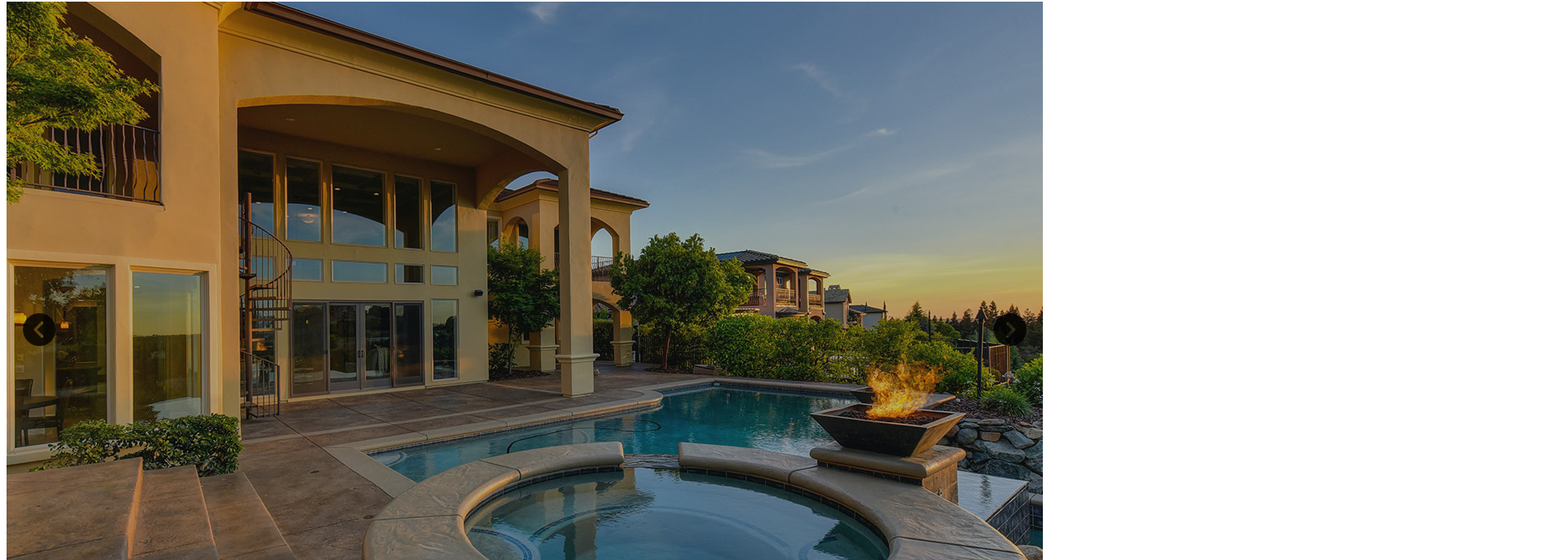
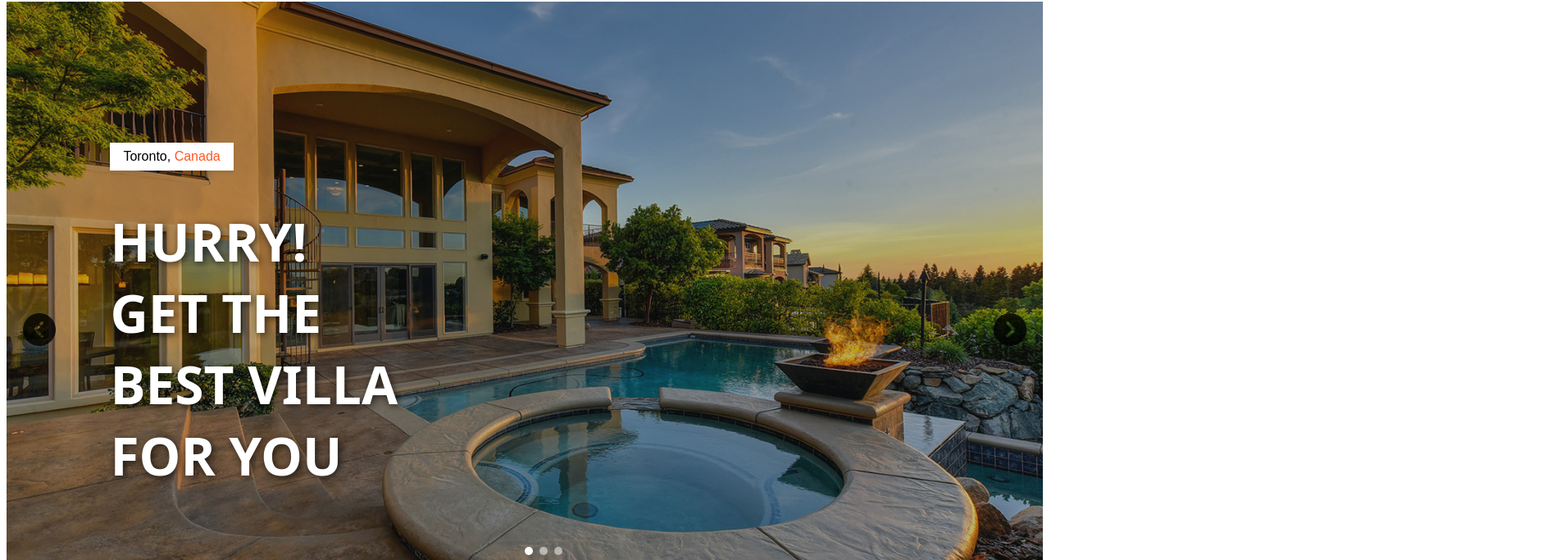
Before and after one commit to Pankajakshan-Vineeth/Villa-Website, a React (Vite) app: page / in a window 1280 px wide. Shown: the part 201-884 px from the top of the page at 82% size, 1904 px wide, since content can reach past the window. Built offline with nearby package versions, Linux system fonts and the light colour scheme.

Commit message:
completed hero component

```diff
--- a/src/App.jsx
+++ b/src/App.jsx
@@ -1,12 +1,10 @@
-import React from 'react'
-import NavBar from './Components/NavBar/NavBar'
-import Hero from './Components/Hero/Hero'
+
+import Home from './Pages/Home'
 
 const App = () => {
   return (
     <div>
-      <NavBar/>
-      <Hero/>
+      <Home/>
     </div>
   )
 }
--- /dev/null
+++ b/src/Components/Featured/Featured.jsx
@@ -0,0 +1,17 @@
+import React from "react";
+import "./Featured.css";
+import chair from '../../assets/featured.jpg'
+import chairicon from '../../assets/featured-icon.jpg'
+
+const Featured = () => {
+  return (
+    <div className="feature-container">
+      <div className="image-container">
+        <img src={chair} alt="" />
+        <img src={chairicon} alt="" />
+        </div>
+    </div>
+  );
+};
+
+export default Featured;
--- a/src/Components/Hero/Hero.css
+++ b/src/Components/Hero/Hero.css
@@ -3,10 +3,9 @@
   width: 100%;
   height: 100vh;
 }
-
 .slider-image {
   width: 100%;
-  height: 100%;
+  height: 700px;
   object-fit: cover;
 }
 
@@ -37,9 +36,9 @@ z
 }
 
 .dots {
-  position: absolute;
-  bottom: 15px;
-  left: 50%;
+  position: relative;
+  bottom: 40px;
+  left: 100%;
   transform: translateX(-50%);
   display: flex;
   gap: 8px;
@@ -59,3 +58,36 @@ z
   opacity: 1;
   background-color: #fff;
 }
+
+.text-overlay {
+  position: absolute;
+  top: 20%;
+  left: 10%;
+  color: white;
+  font-size: 2rem;
+  font-weight: bold;
+  z-index: 5;
+  text-shadow: 2px 2px 10px rgba(0, 0, 0, 0.7);
+  max-width: 80%;
+}
+
+.text-button{
+  background-color: white;
+  border: none;
+  padding: 8px 16px;
+  font-size: 16px;
+  font-family: sans-serif;
+  color: #000;
+  display: inline-block;
+  box-shadow: 0 2px 4px rgba(0, 0, 0, 0.1);
+  cursor: pointer;
+}
+
+.city{
+   color: #000;
+}
+
+.country{
+  color: #ff5722;
+  font-weight: 500;
+}
--- a/src/Components/Hero/Hero.jsx
+++ b/src/Components/Hero/Hero.jsx
@@ -32,9 +32,15 @@ const Hero = () => {
         className="nav-button-right"
         onClick={goToNextSlide}
       />
-      {/* <div className="icon-container">
 
-      </div> */}
+      <div className="text-overlay">
+        {presentIndex === 0 &&<button className="text-button"><span className="city">Toronto, </span><span className="country">Canada</span> </button>}
+        {presentIndex === 1 &&<button className="text-button"><span className="city">Melibourne, </span><span className="country">Australia</span></button>}
+        {presentIndex === 2 &&<button className="text-button"><span className="city">Miami, </span><span className="country">South Florida</span></button>}
+        {presentIndex === 0 && <h1>HURRY! <br /> GET THE <br /> BEST VILLA <br /> FOR YOU</h1>}
+        {presentIndex === 1 && <h1>BE QUICK ! <br /> GET THE <br />BEST VILLA <br /> IN TOWN</h1>}
+        {presentIndex === 2 && <h1>ACT NOW! <br />GET THE <br/> HIGHEST <br />LEVEL <br />PENTHOUSE</h1>}
+      </div>
 
       <div className="dots">
         {images.map((_, index) => (
--- a/src/Pages/Home.jsx
+++ b/src/Pages/Home.jsx
@@ -1,11 +1,16 @@
-import React from 'react'
+import React from "react";
+import Hero from "../Components/Hero/Hero";
+import NavBar from "../Components/NavBar/NavBar";
+import Featured from "../Components/Featured/Featured";
 
 const Home = () => {
   return (
     <div>
+      <NavBar />
+      <Hero />
+      <Featured/>
+    </div>
+  );
+};
 
-    </div>
-  )
-}
-
-export default Home
+export default Home;
```
Also changed, not shown: src/Components/Featured/Featured.css (added). Lines whose indentation alone changed are shown as unchanged.
